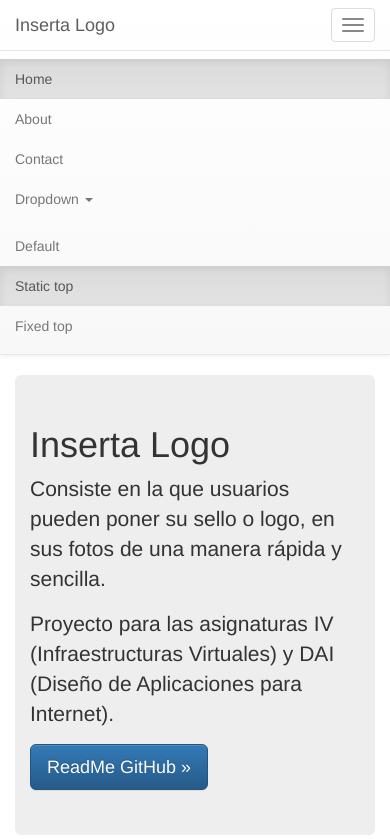
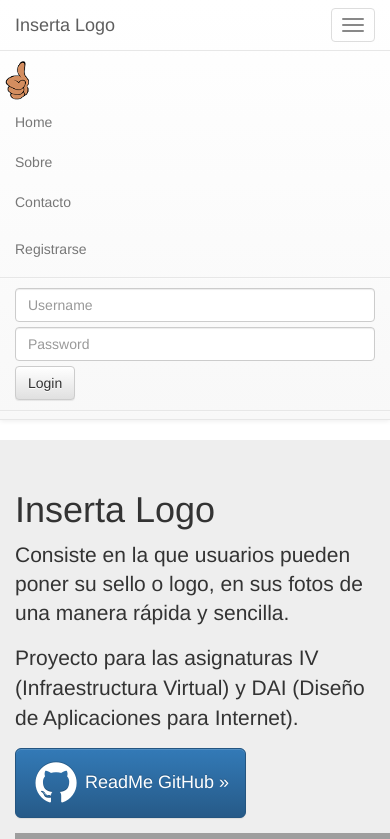
Before and after one commit to dabrase/InsertaLogo, a Django app: page / in a window 390 px wide, after a click on "Toggle navigation"; the page is wider, and only the part inside the window is pictured. Shown: the top 839 px of that part. Run offline with Django 3.2, Linux system fonts and the light colour scheme; some libraries are stand-ins or nearby versions; grey boxes are pictures that could not be loaded.

Commit message:
Nuevos Cambios InsertaLogo

```diff
--- a/InsertaLogo/static/bootstrap/css/navbar-static-top.css
+++ b/InsertaLogo/static/bootstrap/css/navbar-static-top.css
@@ -1,7 +1,11 @@
 body {
-  min-height: 2000px;
+  min-height: 1000px;
 }
 
 .navbar-static-top {
   margin-bottom: 19px;
 }
+
+.text-edit {
+	text-align: center;
+}
--- a/InsertaLogo/templates/base.html
+++ b/InsertaLogo/templates/base.html
@@ -13,6 +13,10 @@
     <title>{% block head_title %}Inserta Logo MAGV{% endblock %} </title>
 
     {% include 'head_css.html' %}
+
+    <style>
+        {% block style %}{% endblock %}
+    </style>
 
         <!-- Just for debugging purposes. Don't actually copy these 2 lines! -->
     <!--[if lt IE 9]><script src="../../assets/js/ie8-responsive-file-warning.js"></script><![endif]-->
@@ -37,27 +41,24 @@
   <body>
   {% include 'navbar.html' %}
 
-
-    <div class="container">
-
     {% block jumbotron %}
 
     <!-- Main component for a primary marketing message or call to action -->
-      <div class="jumbotron">
-
-      {% block jumbotron_content %}
-
-      {% endblock %}
-
-      </div>
 
     {% endblock %}
 
-    {% block content %}
-    {% endblock %}
+    <div class="container"> <!--div class="container-fluid"-->
+
+
+        <!-- <div class='col-sm-6'> -->
+            {% block content %}
+
+            {% endblock %}
+        <!-- /div -->
+
     </div> <!-- /container -->
 
     {% include 'javascript.html' %}
+  </body>
 
-  </body>
 </html>
--- a/InsertaLogo/templates/head_css.html
+++ b/InsertaLogo/templates/head_css.html
@@ -1,5 +1,9 @@
 {% load staticfiles %}
 <!-- Bootstrap core CSS -->
+	<!--<link href="{% static 'fontawesomeicons/font-awesome.min.css' %}" rel="stylesheet">-->
+	<link rel="stylesheet" href="https://maxcdn.bootstrapcdn.com/font-awesome/4.5.0/css/font-awesome.min.css">
+
+
     <link href="{% static 'bootstrap/css/bootstrap.min.css' %}" rel="stylesheet">
 
     <!-- IE10 viewport hack for Surface/desktop Windows 8 bug -->
--- a/InsertaLogo/templates/home.html
+++ b/InsertaLogo/templates/home.html
@@ -1,38 +1,99 @@
 {% extends "base.html" %}
+{% load crispy_forms_tags %} <!-- en los form cambiamos .as_p por |crispy -->
+{% load staticfiles %}
 
 {% block head_title %}Bienvenido | {{ block.super }} {% endblock %}
 
-{% block jumbotron %}
+<!-- esto lo sustituímos con un nuevo css con .text-edit{}
+en custom.css y lo incluímos en el archivo
+<style>
+{% block style %}
+	.text-edit {
+		text-align: center;
+		color: black;
+	}
+{% endblock %}
+</style>
+-->
+<!--
+{% block jumbotron_ %}
 {{ block.super }}
 {% endblock %}
+-->
 
-{% block jumbotron_content %}
-<h1>Inserta Logo</h1>
-<p>Consiste en la que usuarios pueden poner su sello o logo, en sus fotos de una manera rápida y sencilla.</p>
-<p>Proyecto para las asignaturas IV (Infraestructuras Virtuales) y DAI (Diseño de Aplicaciones para Internet).</p>
-<p>
-	<a class="btn btn-lg btn-primary" href="https://github.com/magvugr/InsertaLogo" role="button">ReadMe GitHub &raquo;</a>
-</p>
 
+
+{% block jumbotron %}
+<div class="jumbotron">
+<div class="container">
+	<div class="row">
+		<div class='col-sm-6'>
+			<h1>Inserta Logo</h1>
+			<p class='lead '>Consiste en la que usuarios pueden poner su sello o logo, en sus fotos de una manera rápida y sencilla.</p>
+			<p>Proyecto para las asignaturas IV (Infraestructura Virtual) y DAI (Diseño de Aplicaciones para Internet).</p>
+			<p>
+				<a class="btn btn-lg btn-primary" href="https://github.com/magvugr/InsertaLogo" role="button">
+				<span class="fa-stack fa-lg">
+	  			<!--<i class="fa fa-spinner fa-stack-2x fa-pulse"></i>-->
+	  			<i class="fa fa-github fa-stack-2x"></i>
+			</span> ReadMe GitHub &raquo;</a>
+
+
+			</p>
+		</div>
+
+		<div class='col-sm-6'>
+			<iframe width="420" height="315" src="https://www.youtube.com/embed/b0Mqccf1x6Y" frameborder="0" allowfullscreen></iframe>
+		</div>
+	</div>
+</div>
+</div>
 {% endblock %}
 
 {% block content %}
+{% if request.user.is_authenticated %}
 
-<h1> {{ template_title }} </h1>
+<div class="row">
+<!-- Los div siguientes se pueden copiar y/o hacer nuevos se ponen al lado en columna -->
+  <div class="col-sm-3 pull-left"> <!--<div class="col-xs-3">-->
 
-{{ user }}
+		<p class='lead text-edit'> {{ template_title }} </p> <!--{{ user }} {{ request.user}} {{ a }} -->
 
-{{ request.user }}
+		<form method="POST" action="">{% csrf_token %}
+		{{ form|crispy }}
 
-{{ a }}
+		<input class='btn btn-primary'type='submit' value='Registrate'>
+		</form>
+	</div>
+	<div class="col-sm-3">
+		<p class='lead text-edit'> Inserta Logo &copy; 2016, Django &amp; Bootstrap </p>
+	</div>
+	<div class="col-sm-3">
+		<p class='lead text-edit'> Contacto: <a href="mailto:magvugr@gmail.com">Miguel Ángel García Villegas</a> </p>
+		<i class="fa fa-circle-o-notch"></i>
 
-<form method="POST" action="">{% csrf_token %}
-{{ form.as_p }}
+	</div>
+	<div class="col-sm-3">
+		<p class='lead text-edit'>
+			<span class="fa-stack fa-lg">
+	  			<i class="fa fa-circle-o-notch fa-spin"></i>
+	  			<i class="fa fa-terminal fa-stack-1x fa-inverse"></i>
+			</span> Siempre código libre
+		</p>
+				<div align="center"><img src='{% static "img/etsiit.png" %}' class='img-responsive' /> </div>
+	</div>
 
-<input type='submit' value='Registrate'>
+</div>
+{% else %}
 
-<!-- <input type="text">
 
-<input> -->
-</form>
+<h2><span class="fa-stack fa-lg">
+			<!--<i class="fa fa-spinner fa-stack-2x fa-pulse"></i>-->
+			<i class="fa fa-user fa-stack-2x"></i>
+		</span>Para ver más contenido tienes que estar logueado</h2>
+
+
+
+{% endif %}
+
 {% endblock %}
--- a/InsertaLogo/templates/navbar.html
+++ b/InsertaLogo/templates/navbar.html
@@ -1,6 +1,7 @@
+{% load staticfiles %}
 <!-- Static navbar -->
     <nav class="navbar navbar-default navbar-static-top">
-      <div class="container">
+      <div class="container"><!--div class="container-fluid"-->
         <div class="navbar-header">
           <button type="button" class="navbar-toggle collapsed" data-toggle="collapse" data-target="#navbar" aria-expanded="false" aria-controls="navbar">
             <span class="sr-only">Toggle navigation</span>
@@ -8,14 +9,15 @@
             <span class="icon-bar"></span>
             <span class="icon-bar"></span>
           </button>
-          <a class="navbar-brand" href="#">Inserta Logo</a>
+          <a class="navbar-brand" href="{% url 'home' %}">Inserta Logo</a>
         </div>
         <div id="navbar" class="navbar-collapse collapse">
           <ul class="nav navbar-nav">
-            <li class="active"><a href="#">Home</a></li>
-            <li><a href="#about">About</a></li>
-            <li><a href="#contact">Contact</a></li>
-            <li class="dropdown">
+          	<li><img src="{% static 'img/logo.png' %}"/></li>
+            <li><a href="{% url 'home' %}">Home</a></li>
+            <li><a href="{% url 'sobre' %}">Sobre</a></li>
+            <li><a href="{% url 'contacto' %}">Contacto</a></li>
+            <!--<li class="dropdown">
               <a href="#" class="dropdown-toggle" data-toggle="dropdown" role="button" aria-haspopup="true" aria-expanded="false">Dropdown <span class="caret"></span></a>
               <ul class="dropdown-menu">
                 <li><a href="#">Action</a></li>
@@ -26,13 +28,38 @@
                 <li><a href="#">Separated link</a></li>
                 <li><a href="#">One more separated link</a></li>
               </ul>
-            </li>
+            </li>-->
           </ul>
           <ul class="nav navbar-nav navbar-right">
-            <li><a href="{% url 'contacto' %}">Default</a></li>
-            <li class="active"><a href="./">Static top <span class="sr-only">(current)</span></a></li>
-            <li><a href="{% url 'home' %}">Fixed top</a></li>
-          </ul>
+          	{% if request.user.is_authenticated %}
+          		<!-- <div class="btn-group open">
+					  <a class="btn btn-primary" href="#"><i class="fa fa-user fa-fw"></i> User</a>
+					  <a class="btn btn-primary dropdown-toggle" data-toggle="dropdown" href="#">
+					    <span class="fa fa-caret-down"></span></a>
+					  <ul class="dropdown-menu">
+					    <li><a href="#"><i class="fa fa-pencil fa-fw"></i> Edit</a></li>
+					    <li><a href="#"><i class="fa fa-trash-o fa-fw"></i> Delete</a></li>
+					    <li><a href="#"><i class="fa fa-ban fa-fw"></i> Ban</a></li>
+					    <li class="divider"></li>
+					    <li><a href="#"><i class="i"></i> Make admin</a></li>
+					  </ul>
+				</div>-->
+	            <li><a href="{% url 'auth_logout' %}">Logout</a></li>
+	        {% else %}
+	            <li><a href="{% url 'registration_register' %}">Registrarse</a></li>
+	        {% endif %}
+	      </ul>
+	      {% if not request.user.is_authenticated and not "/accounts/login" in request.get_full_path %}
+          <form class='navbar-form navbar-right' method='POST' action='{% url "auth_login" %}'>{% csrf_token %}
+          	<div class='form-group'>
+          		<input type='text' class='form-control' name='username' placeholder='Username' />
+         	 </div>
+          	<div class='form-group'>
+          	<input type='password' class='form-control' name='password' placeholder='Password' />
+          	</div>
+          	<button type='submit' class='btn btn-default'>Login</button>
+          </form>
+          {% endif %}
         </div><!--/.nav-collapse -->
       </div>
     </nav>
--- a/InsertaLogo/urls.py
+++ b/InsertaLogo/urls.py
@@ -8,8 +8,11 @@ urlpatterns = [
     # Examples:
     url(r'^$', 'InsertaLogo.views.home', name='home'),
     url(r'^contacto/$', 'InsertaLogo.views.contacto', name='contacto'),
+    url(r'^fluid/$', 'InsertaLogo.views.fluid', name='fluid'),
     url(r'^base/$', 'InsertaLogo.views.base', name='base'),
+    url(r'^sobre/$', 'InsertaLogo.views.sobre', name='sobre'),
     # url(r'^blog/', include('blog.urls')),
+    url(r'^accounts/', include('registration.backends.default.urls')),
 
     url(r'^admin/', include(admin.site.urls)),
 ]
--- a/InsertaLogo/views.py
+++ b/InsertaLogo/views.py
@@ -3,9 +3,17 @@ from django.core.mail import send_mail
 from django.shortcuts import render
 from .forms import RegistroForm, ContactoForm
 
+
 # Create your views here.
 def base(request):
 	return render(request, "base.html")
+
+def fluid(request):
+	return render(request, "fluid.html")
+
+#Navbar
+def sobre(request):
+	return render(request, "sobre.html", {})
 
 def home(request):
 	titulo = 'Bienvenido'
@@ -73,6 +81,8 @@ def home(request):
 
 
 def contacto(request):
+	titulo = "Contacta con nosotros"
+	tituloCentrado = True
 	form = ContactoForm(request.POST or None)
 	if form.is_valid():
 		#for i, value in form.cleaned_data.iteritems():
@@ -104,5 +114,7 @@ def contacto(request):
 
 	contexto = {
 		"form": form,
+		"titulo": titulo,
+		"tituloCentrado": tituloCentrado,
 	}
 	return render(request, "contacto.html",contexto)
```
Also changed, not shown: InsertaLogo/settings.py (+18 -0 lines), InsertaLogo/templates/contacto.html (+28 -6 lines), InsertaLogo/templates/fluid.html (added, +41 -0 lines), InsertaLogo/templates/sobre.html (added, +11 -0 lines), InsertaLogo/static/fontawesomeicons/font-awesome.min.css (added), InsertaLogo/static/img/etsiit.png (added), InsertaLogo/static/img/logo.png (added).
